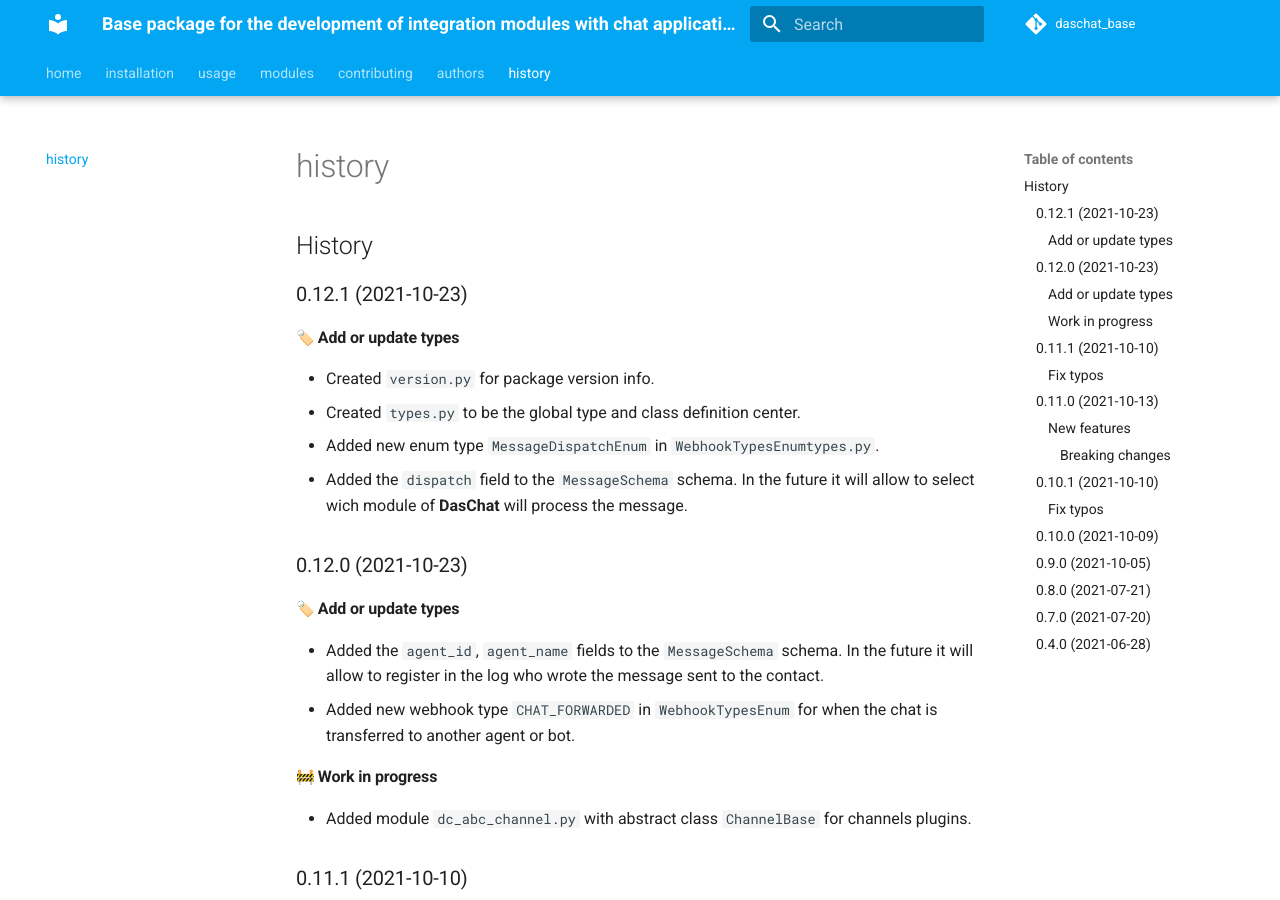
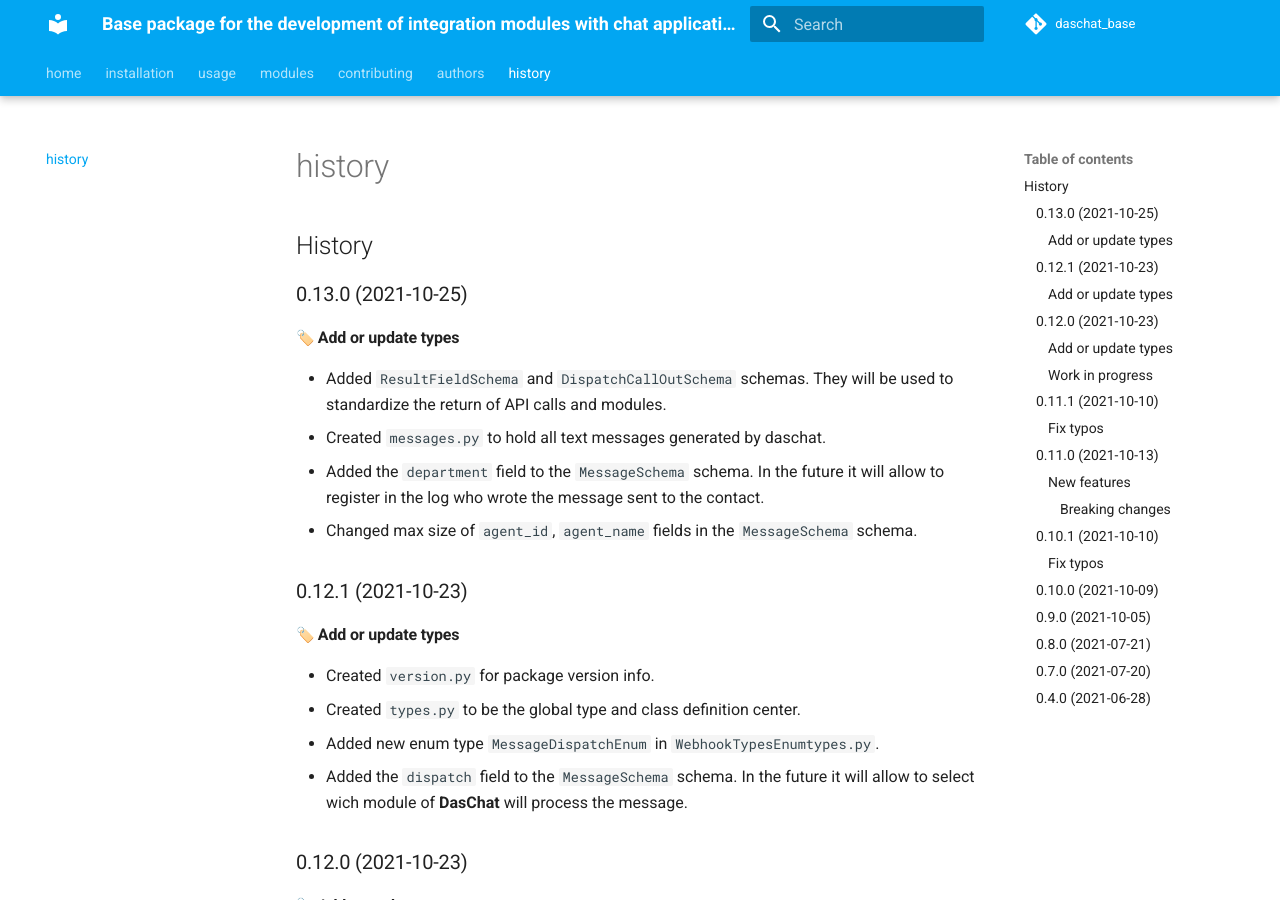
Before and after one commit to daschat-io/daschat_base, an MkDocs documentation site: the page built from docs/history.md, in a window 1280 px wide and 900 px high. Built offline with MkDocs 1.6.1 and Material for MkDocs 9.7.7, drawn with Linux system fonts in a browser that asks for light colours; emoji names are drawn with the system emoji font; comment, search, counter and statistics services are not loaded.

```diff
--- a/HISTORY.md
+++ b/HISTORY.md
@@ -1,4 +1,13 @@
 # History
+
+## 0.13.0 (2021-10-25)
+
+### :label: Add or update types
+
+* Added `ResultFieldSchema` and `DispatchCallOutSchema` schemas. They will be used to standardize the return of API calls and modules.
+* Created `messages.py` to hold all text messages generated by daschat.
+* Added the `department` field to the `MessageSchema` schema. In the future it will allow to register in the log who wrote the message sent to the contact.
+* Changed max size of `agent_id`, `agent_name` fields in the `MessageSchema` schema.
 
 ## 0.12.1 (2021-10-23)
 
```
Also changed, not shown: CHANGELOG.md (+5 -5 lines).
